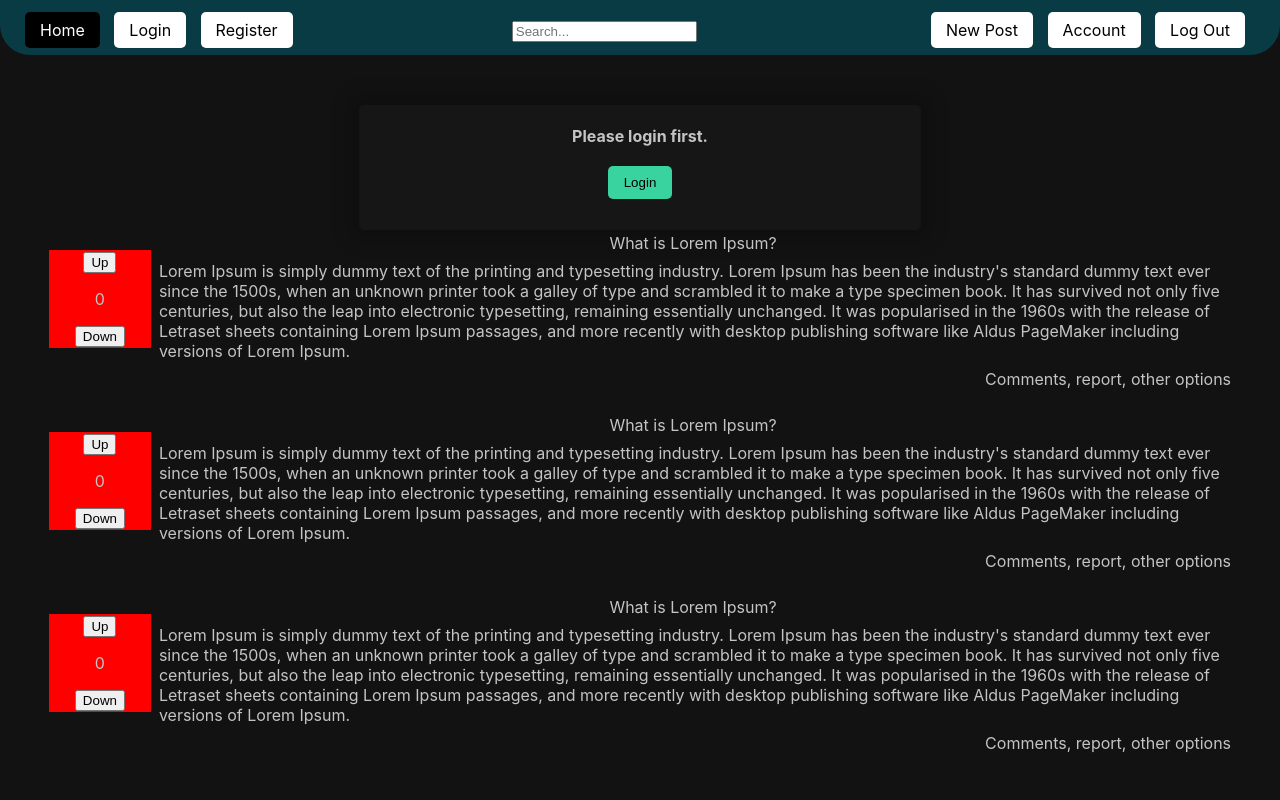
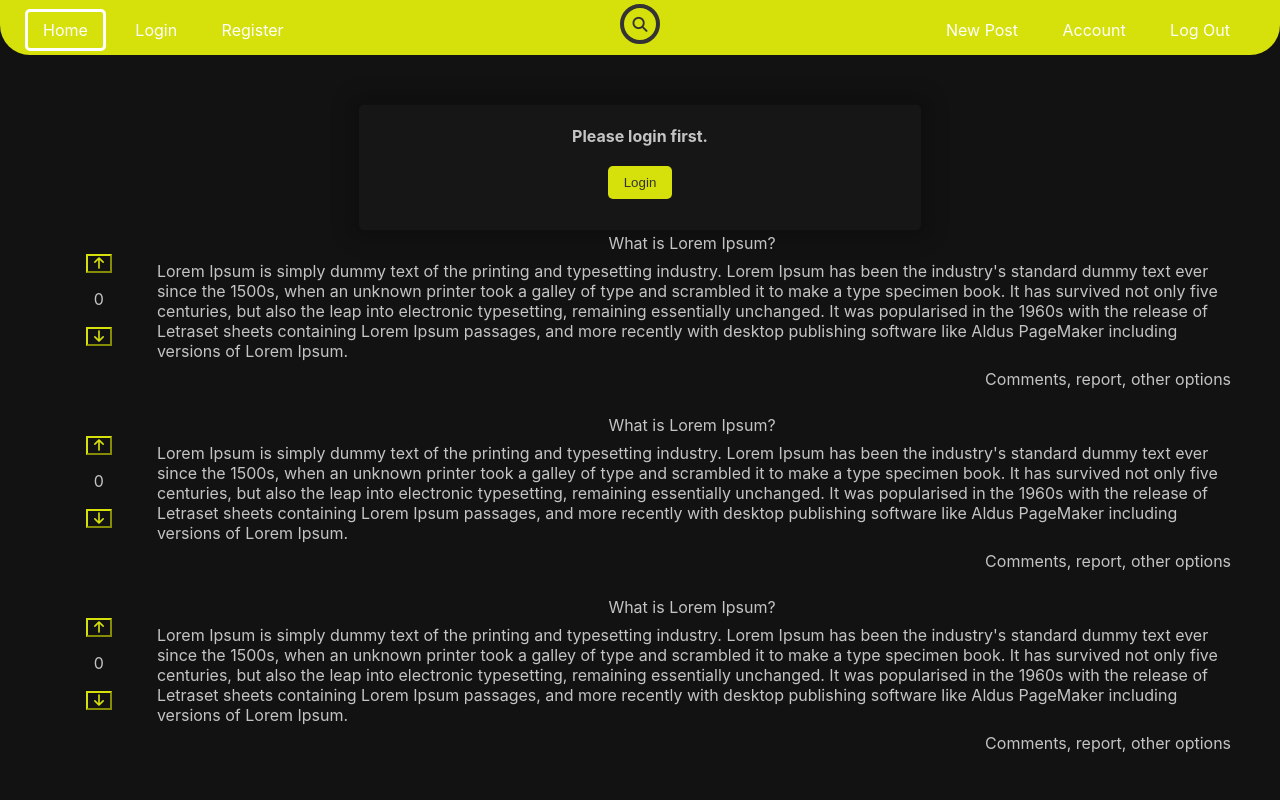
Before and after one commit to omega0verride/askepoka.al, a PHP site: page /home.php in a window 1280 px wide. Run offline with PHP 8.4, Linux system fonts and the light colour scheme; some libraries are stand-ins or nearby versions.

Commit message:
Design looks much more cleaner :sparkle:

```diff
--- a/assets/stylesheet.css
+++ b/assets/stylesheet.css
@@ -3,6 +3,82 @@ body {
   background-color: #121212;
   color: rgb(196, 196, 196);
   font-family: -apple-system, BlinkMacSystemFont, sans-serif;
+}
+
+.votes button {
+  background: #121212;
+  border-color: #d6e00b;
+}
+
+
+.card {
+  padding-left: 3%;
+  width: 94%;
+  text-align: center;
+}
+
+.card-title {
+  text-align: center;
+}
+
+.card-content {
+  text-align: left;
+  padding: 5px;
+}
+
+.card-controls {
+  text-align: right;
+}
+
+.votes {
+  float: left;
+  text-align: center;
+  width: 100px;
+  height: 100%;
+}
+
+
+.box {
+  position: absolute;
+  left: 50%;
+  top: 3%;
+  transform: translate(-50%, -50%);
+}
+
+.input {
+  padding: 10px;
+  width: 40px;
+  height: 40px;
+  background: none;
+  border: 4px solid #333;
+  border-radius: 50px;
+  box-sizing: border-box;
+  font-family: Comic Sans MS;
+  font-size: 26px;
+  color: #d6e00b;
+  outline: none;
+  transition: .5s;
+}
+
+.box:hover input {
+  width: 300px;
+  background: #272133;
+  border-radius: 10px;
+}
+
+i {
+  position: absolute;
+  top: 50%;
+  left: 50%;
+  transform: translate(-50%, -50%);
+  font-size: 15px;
+  color: #333;
+  transition: .2s;
+}
+
+.box:hover i {
+  opacity: 0;
+  z-index: -1;
 }
 
 .centered {
@@ -31,8 +107,8 @@ input[type="checkbox"] {
 }
 
 .customButton {
-  background-color: #38d39f;
-  color: black;
+  background-color: #d6e00b;
+  color: #333;
   padding: 8px 15px;
   border: 1px solid transparent;
   border-radius: 5px;
@@ -50,8 +126,8 @@ input[type="checkbox"] {
 
 
 .customButton:hover {
-  background-color: rgb(60, 85, 82);
-  color: white;
+  background-color: #333;
+  color: #d6e00b;
 }
 
 
@@ -61,7 +137,7 @@ input[type="checkbox"] {
 
 nav {
   text-align: center;
-  background-color: #083b44;
+  background-color: #d6e00b;
   color: white;
   height: 50px;
   margin-left: -8px;
@@ -74,19 +150,27 @@ a.menus {
   top: 25%;
   padding: 8px 15px;
   margin-right: 10px;
-  color: black;
-  background-color: white;
+  color: white;
+  background-color: #d6e00b;
   border-radius: 5px;
   text-decoration: none;
 }
 
 a.menus:hover {
-  background-color: black;
+  box-shadow:
+    inset 0 0 50px #fff,      /* inner white */
+    inset 20px 0 80px #f0f,   /* inner left magenta short */
+    inset -20px 0 80px #0ff,  /* inner right cyan short */
+    inset 20px 0 300px #f0f,  /* inner left magenta broad */
+    inset -20px 0 300px #0ff, /* inner right cyan broad */
+    0 0 50px #fff,            /* outer white */
+    -10px 0 80px #f0f,        /* outer left magenta */
+    10px 0 80px #0ff;         /* outer right cyan */
   color: white;
 }
 
 a#selectedMenu {
-  background-color: black;
+  border: 3px solid white;
   color: white;
 }
 
--- a/home.php
+++ b/home.php
@@ -5,39 +5,7 @@
     <title>Welcome</title>
     <meta name="viewport" content="width=device-width, initial-scale=1.0">
     <link rel="stylesheet" type="text/css" href="assets/stylesheet.css" />
-
-    <style>
-        .card-table{
-            /* border: 1px solid white; */
-        }
-        .card {
-            padding-left: 3%;
-            width: 94%;
-            text-align: center;
-        }
-
-        .card-title {
-            text-align: center;
-        }
-
-        .card-content {
-            text-align: left;
-            padding: 5px;
-        }
-
-        .card-controls {
-            text-align: right;
-        }
-
-        .votes {
-            float: left;
-            border: 1px solid red;
-            background-color: red;
-            text-align: center;
-            width: 100px;
-            height: 100%;
-        }
-    </style>
+    <script src="https://kit.fontawesome.com/71d1e0d8c0.js" crossorigin="anonymous"></script>
 </head>
 
 <body>
@@ -47,8 +15,11 @@
             <a href="login_register.php" class="menus">Login</a>
             <a href="login_register.php?register" class="menus">Register</a>
         </div>
-        <div style="display: inline-block; text-align: center; margin-top:15px; margin-right: 25px;">
-            <input type="text" placeholder="Search...">
+        <div class="box">
+            <form name="search">
+                <input type="text" class="input" name="txt" onmouseout="document.search.txt.value = ''">
+            </form>
+            <i class="fas fa-search"></i>
         </div>
         <div style="float: right; margin-top:15px; margin-right: 25px;">
             <a href="post.php" class="menus">New Post</a>
@@ -72,9 +43,9 @@
             <tr class="card-table">
                 <td rowspan="2" class="card-table">
                     <div class="votes">
-                        <button>Up</button>
+                        <button class="fa-solid fa-arrow-up" style="color: #d6e00b;"></button>
                         <p id="cnt">0</p>
-                        <button>Down</button>
+                        <button class="fa-solid fa-arrow-down" style="color: #d6e00b;"></button>
                     </div>
                 </td>
                 <td class="card-table card-title">What is Lorem Ipsum?</td>
@@ -94,9 +65,9 @@
             <tr class="card-table">
                 <td rowspan="2" class="card-table">
                     <div class="votes">
-                        <button>Up</button>
+                        <button class="fa-solid fa-arrow-up" style="color: #d6e00b;"></button>
                         <p id="cnt">0</p>
-                        <button>Down</button>
+                        <button class="fa-solid fa-arrow-down" style="color: #d6e00b;"></button>
                     </div>
                 </td>
                 <td class="card-table card-title">What is Lorem Ipsum?</td>
@@ -116,9 +87,9 @@
             <tr class="card-table">
                 <td rowspan="2" class="card-table">
                     <div class="votes">
-                        <button>Up</button>
+                        <button class="fa-solid fa-arrow-up" style="color: #d6e00b;"></button>
                         <p id="cnt">0</p>
-                        <button>Down</button>
+                        <button class="fa-solid fa-arrow-down" style="color: #d6e00b;"></button>
                     </div>
                 </td>
                 <td class="card-table card-title">What is Lorem Ipsum?</td>
```
Also changed, not shown: assets/loginstylesheet.css (+17 -0 lines), login_register.php (+40 -8 lines), passwordVisible.js (added, +24 -0 lines). Lines whose indentation alone changed are shown as unchanged.
